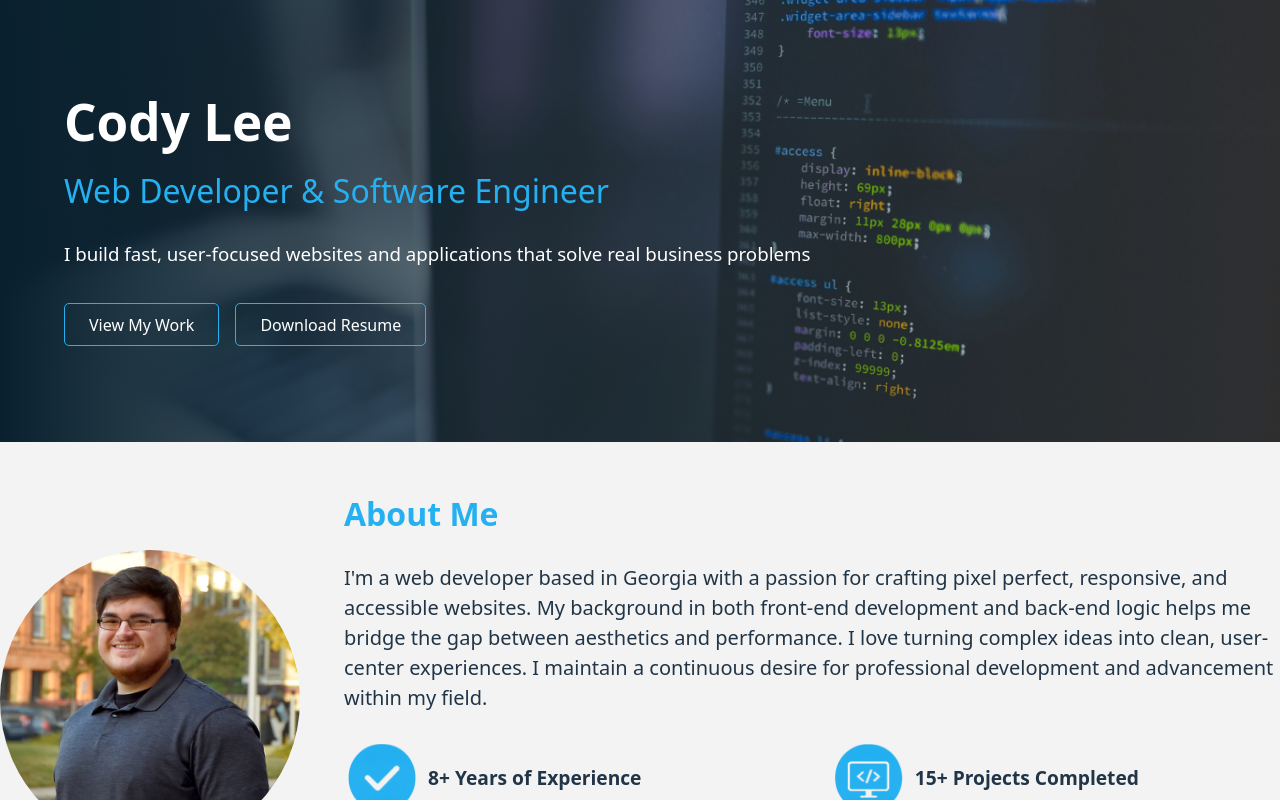
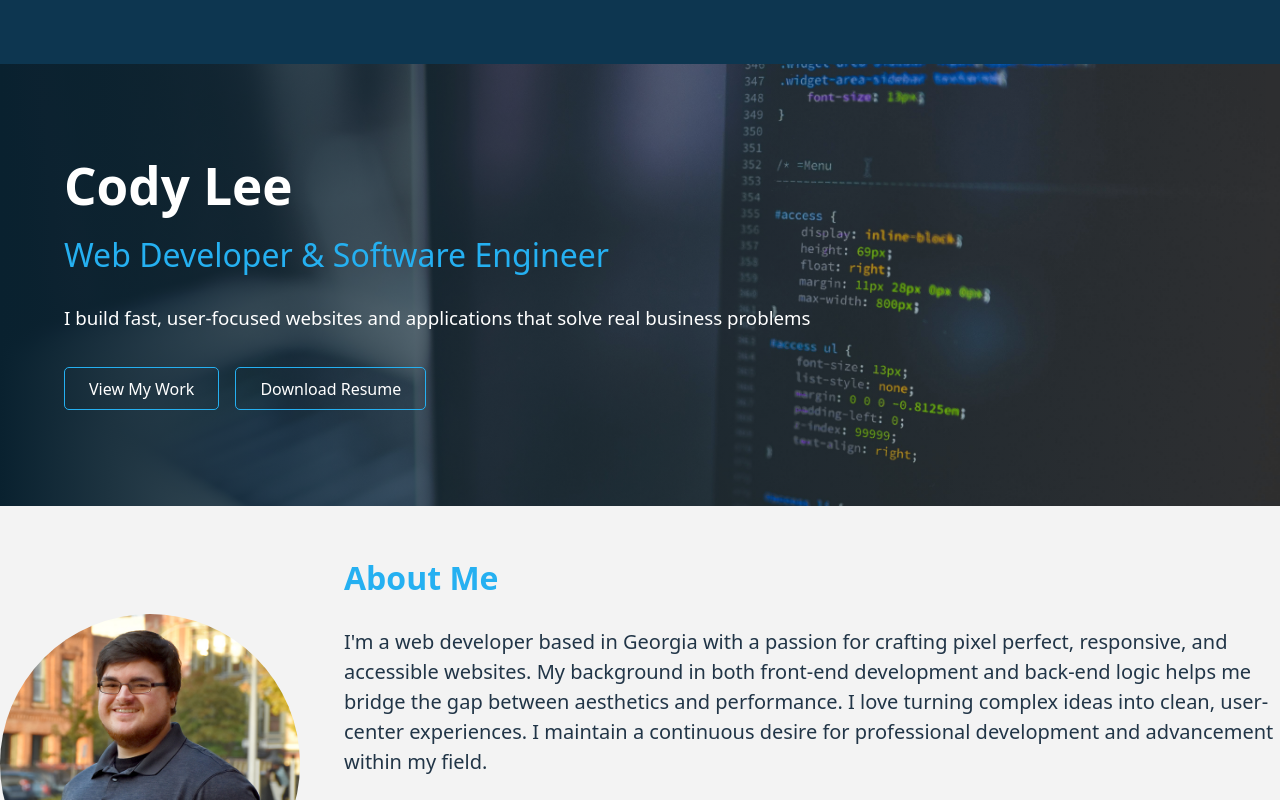
Before and after one commit to leecodya/react-portfolio, a React (Vite) app: page / in a window 1280 px wide. Shown: the top 800 px of the page. Built offline with nearby package versions, Linux system fonts and the light colour scheme.

Commit message:
added top bar to the header

```diff
--- a/src/components/Header.css
+++ b/src/components/Header.css
@@ -1,14 +1,26 @@
 /* Header */
+.top-bar {
+    padding: 2rem 0;
+    background-color: #0d3650;
+    color: white;
+    text-align: center;
+
+    @media (max-width: 768px) {
+        padding: 2rem 0;
+    }
+}
 .header {
     padding: 6rem 0;
     color: white;
     position: relative;
 
-    @media (max-width: 768px){
+    @media (max-width: 768px) {
         padding: 2rem 0;
     }
 
-    h2, h3 {
+
+    h2,
+    h3 {
         font-weight: 400;
     }
 
@@ -27,7 +39,7 @@
         );
         z-index: -1;
 
-        @media (max-width: 768px){
+        @media (max-width: 768px) {
             background: rgba(9, 33, 47, 0.8);
         }
     }
--- a/src/components/Header.jsx
+++ b/src/components/Header.jsx
@@ -3,6 +3,8 @@ import TechnicalResume from '../assets/Technical-Developer.pdf';
 
 export default function Header() {
     return (
+        <>
+            <div className="top-bar"></div>
             <header className='header'>
                 <div className="extended-container">
                     <h1>Cody Lee</h1>
@@ -14,5 +16,6 @@ export default function Header() {
                     </div>
                 </div>
             </header>
+        </>
     )
 }
```
Lines whose indentation alone changed are shown as unchanged.
